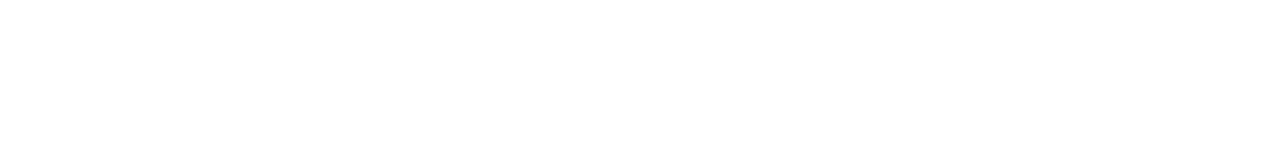
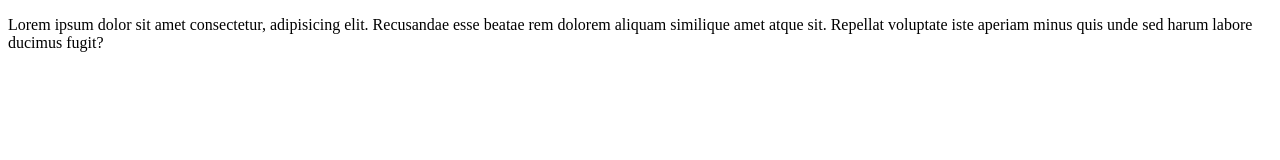
Before and after one commit to marcinTichoniuk/google-optimize-demo, a plain HTML site: page index.html in a window 1280 px wide. Drawn offline with Linux system fonts and the light colour scheme.

Commit message:
Add some content

```diff
--- a/index.html
+++ b/index.html
@@ -6,5 +6,11 @@
     <meta name="viewport" content="width=device-width, initial-scale=1.0" />
     <title>Document</title>
   </head>
-  <body></body>
+  <body>
+    <p>
+      Lorem ipsum dolor sit amet consectetur, adipisicing elit. Recusandae esse
+      beatae rem dolorem aliquam similique amet atque sit. Repellat voluptate
+      iste aperiam minus quis unde sed harum labore ducimus fugit?
+    </p>
+  </body>
 </html>
```
